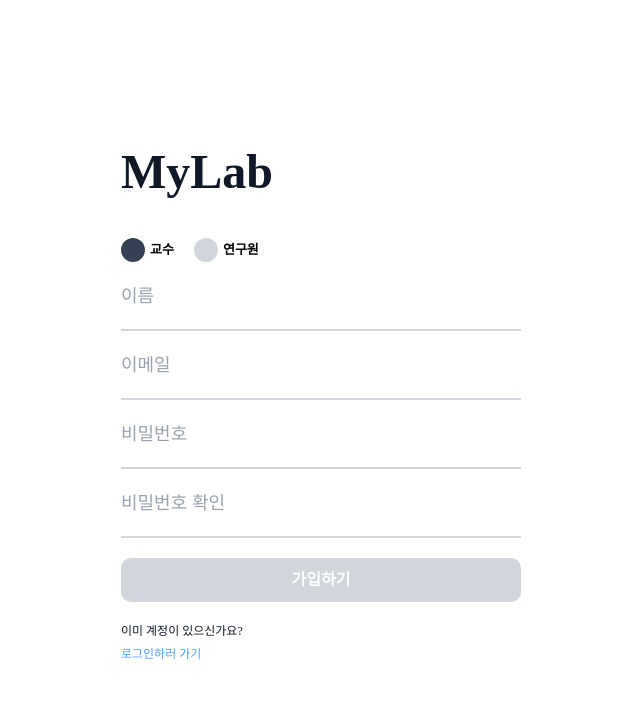
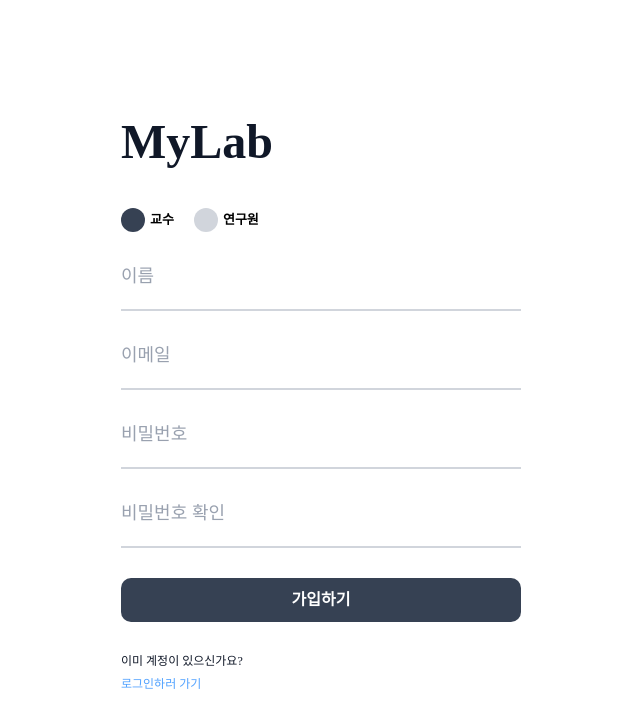
Before and after one commit to mylab-org/mylab-web, a Next.js app: page /regist in a window 1280 px wide. Shown: the top 728 px of the page, without its empty margins (594-1234 px from the left). Built offline with nearby package versions, Linux system fonts and the light colour scheme; no server answers.

Commit message:
fix : react-hook-form 회원가입 폼 적용

```diff
--- a/src/features/auth/regist/index.ts
+++ b/src/features/auth/regist/index.ts
@@ -1 +1,2 @@
 export { RegistForm } from './ui/regist-form'
+export { RegistRole } from './ui/regist-role'
--- /dev/null
+++ b/src/features/auth/regist/model/regist.schema.ts
@@ -0,0 +1,28 @@
+import z from 'zod'
+
+export const registSchema = z
+  .object({
+    username: z.string().min(1, '이름을 입력해주세요'),
+    email: z.string().min(1, '이메일을 입력해주세요').email('올바른 이메일 형식이 아니에요'),
+    password: z
+      .string()
+      .min(6, '비밀번호는 6자 이상입니다.')
+      .regex(
+        /^(?=.*[a-zA-Z])(?=.*[0-9])(?=.*[!@#$%^&*~])[a-zA-Z0-9!@#$%^&*~]{6,30}$/,
+        '영문, 숫자, 특수문자를 조합해 6~30자입니다.',
+      ),
+    passwordCheck: z.string(),
+    type: z.enum(['professor', 'student']),
+    grade: z.enum(['1', '2', '3']).optional(),
+  })
+  .superRefine((data, ctx) => {
+    if (data.password !== data.passwordCheck) {
+      ctx.addIssue({
+        path: ['passwordCheck'],
+        message: '비밀번호가 일치하지 않아요',
+        code: z.ZodIssueCode.custom,
+      })
+    }
+  })
+
+export type RegistFormValues = z.infer<typeof registSchema>
--- a/src/features/auth/regist/model/types.ts
+++ b/src/features/auth/regist/model/types.ts
@@ -1,6 +1,17 @@
+// 이전 회원가입 타입
 export interface Regist {
   username: string
   email: string
   password: string
   passwordCheck: string
 }
+
+//현재 사용하는 회원가입 타입
+export interface SignUpType {
+  type: 'professor' | 'student'
+  grade?: string
+  username: string
+  email: string
+  password: string
+  passwordCheck: string
+}
--- a/src/features/auth/regist/model/useRegist.ts
+++ b/src/features/auth/regist/model/useRegist.ts
@@ -17,9 +17,5 @@ export const useRegist = () => {
     }))
   }
 
-  const isInput = (): boolean => {
-    return !!(data.username.length && data.email.length && data.password.length && data.passwordCheck.length)
-  }
-
-  return { data, handleChangeData, isInput }
+  return { data, handleChangeData }
 }
--- a/src/features/auth/regist/ui/regist-form.tsx
+++ b/src/features/auth/regist/ui/regist-form.tsx
@@ -1,9 +1,10 @@
 'use client'
 
-import { type ChangeEvent, useActionState, useRef } from 'react'
+import { type ChangeEvent, useActionState } from 'react'
+import { useFormContext } from 'react-hook-form'
 import { handleRegistAction } from '@/features/auth/regist/model/regist-action'
 import type { Regist } from '@/features/auth/regist/model/types'
-import { FloatingLabel, Radio } from '@/shared/ui'
+import { Button, FloatingLabel } from '@/shared/ui'
 
 type Props = {
   data: Regist
@@ -13,77 +14,58 @@ type Props = {
 export const RegistForm = ({ data, onChange }: Props) => {
   const initialState = { success: false, emailMsg: '', pwMsg: '', pwCheckMsg: '' }
   const [state, dispatch] = useActionState(handleRegistAction, initialState)
-  const degreeRef = useRef<HTMLDivElement | null>(null)
 
-  const handleChangeRole = (e: React.ChangeEvent<HTMLInputElement>) => {
-    if (!degreeRef.current) return
+  const {
+    register,
+    handleSubmit,
+    formState: { errors },
+  } = useFormContext<Regist>()
 
-    degreeRef.current.style.display = e.target.value === 'student' ? 'flex' : 'none'
+  const onSubmit = (data: Regist) => {
+    console.log('제출', data)
   }
 
   return (
     <form
       id={'regist-form'}
-      onSubmit={(e: React.FormEvent<HTMLFormElement>) => {
-        e.preventDefault()
-        dispatch(new FormData(e.currentTarget))
-      }}
-      className={'flex w-[400px] flex-col gap-[20px]'}
+      // onSubmit={(e: React.FormEvent<HTMLFormElement>) => {
+      //   e.preventDefault()
+      //   dispatch(new FormData(e.currentTarget))
+      // }}
+      onSubmit={handleSubmit(onSubmit)}
+      className={'flex w-[400px] flex-col gap-[30px]'}
     >
-      <div className={'flex gap-[20px]'}>
-        <Radio
-          id={'survey1'}
-          name={'role'}
-          value={'professor'}
-          title={'교수'}
-          defaultChecked
-          onChange={handleChangeRole}
-        />
-        <Radio id={'survey2'} name={'role'} value={'student'} title={'연구원'} onChange={handleChangeRole} />
-      </div>
-      <div ref={degreeRef} className={'hidden gap-[20px]'}>
-        <Radio id={'survey3'} name={'stu'} value={'1'} title={'학부생'} defaultChecked />
-        <Radio id={'survey4'} name={'stu'} value={'2'} title={'석사'} />
-        <Radio id={'survey5'} name={'stu'} value={'3'} title={'박사'} />
-      </div>
       <FloatingLabel
-        type={'text'}
         labelName={'이름'}
-        name={'username'}
         className={'w-full'}
-        value={data.username}
-        onChange={onChange}
+        {...register('username')}
+        isError={!!errors.username}
+        errorMsg={errors.username?.message}
       />
       <FloatingLabel
-        type={'text'}
         labelName={'이메일'}
-        name={'email'}
         className={'w-full'}
-        value={data.email}
-        onChange={onChange}
-        isError={!!state.emailMsg}
-        errorMsg={state.emailMsg}
+        {...register('email')}
+        isError={!!errors.email}
+        errorMsg={errors.email?.message}
       />
       <FloatingLabel
         type={'password'}
         labelName={'비밀번호'}
-        name={'password'}
         className={'w-full'}
-        value={data.password}
-        onChange={onChange}
-        isError={!!state.pwMsg}
-        errorMsg={state.pwMsg}
+        {...register('password')}
+        isError={!!errors.password}
+        errorMsg={errors.password?.message}
       />
       <FloatingLabel
         type={'password'}
         labelName={'비밀번호 확인'}
-        name={'passwordCheck'}
         className={'w-full'}
-        value={data.passwordCheck}
-        onChange={onChange}
-        isError={!!state.pwCheckMsg}
-        errorMsg={state.pwCheckMsg}
+        {...register('passwordCheck')}
+        isError={!!errors.passwordCheck}
+        errorMsg={errors.passwordCheck?.message}
       />
+      <Button form={'regist-form'}>가입하기</Button>
     </form>
   )
 }
--- /dev/null
+++ b/src/features/auth/regist/ui/regist-role.tsx
@@ -0,0 +1,33 @@
+import { useEffect } from 'react'
+import { useFormContext } from 'react-hook-form'
+import type { SignUpType } from '@/features/auth/regist/model/types'
+import { Radio } from '@/shared/ui'
+
+export const RegistRole = () => {
+  const { register, watch, setValue } = useFormContext<SignUpType>()
+  const type = watch('type')
+
+  useEffect(() => {
+    if (type === 'professor') {
+      setValue('grade', undefined)
+    } else {
+      setValue('grade', '1')
+    }
+  }, [type, setValue])
+
+  return (
+    <div className={'flex flex-col gap-[10px]'}>
+      <div className={'flex gap-[20px]'}>
+        <Radio id={'type1'} value={'professor'} title={'교수'} {...register('type')} />
+        <Radio id={'type2'} value={'student'} title={'연구원'} {...register('type')} />
+      </div>
+      {type === 'student' && (
+        <div className={'flex gap-[20px]'}>
+          <Radio id={'grade1'} value={'1'} title={'학부생'} {...register('grade')} />
+          <Radio id={'grade2'} value={'2'} title={'석사'} {...register('grade')} />
+          <Radio id={'grade3'} value={'3'} title={'박사'} {...register('grade')} />
+        </div>
+      )}
+    </div>
+  )
+}
--- a/src/views/auth/RegistPage.tsx
+++ b/src/views/auth/RegistPage.tsx
@@ -1,30 +1,36 @@
 'use client'
 
-import { RegistForm } from '@/features/auth/regist'
+import { zodResolver } from '@hookform/resolvers/zod'
+import { FormProvider, useForm } from 'react-hook-form'
+import { RegistForm, RegistRole } from '@/features/auth/regist'
+import { type RegistFormValues, registSchema } from '@/features/auth/regist/model/regist.schema'
 import { useRegist } from '@/features/auth/regist/model/useRegist'
-import { Button, Radio } from '@/shared/ui'
 import { AuthLinkItem } from '@/widgets/auth'
 
 export const RegistPage = () => {
-  const { data, isInput, handleChangeData } = useRegist()
+  const { data, handleChangeData } = useRegist()
+
+  const methods = useForm<RegistFormValues>({
+    mode: 'onChange',
+    defaultValues: {
+      username: '',
+      email: '',
+      type: 'professor',
+      password: '',
+      passwordCheck: '',
+    },
+    resolver: zodResolver(registSchema),
+  })
+
   return (
-    <div className={'flex flex-col gap-[20px]'}>
-      {/*<div className={'flex gap-[20px]'}>*/}
-      {/*  <Radio id={'survey1'} name={'survey'} title={'교수'} />*/}
-      {/*  <Radio id={'survey2'} name={'survey'} title={'연구원'} />*/}
-      {/*</div>*/}
-      {/*<div className={'flex gap-[20px]'}>*/}
-      {/*  <Radio id={'survey3'} name={'student'} title={'학부생'} />*/}
-      {/*  <Radio id={'survey4'} name={'student'} title={'석사'} />*/}
-      {/*  <Radio id={'survey5'} name={'student'} title={'박사'} />*/}
-      {/*</div>*/}
-      <RegistForm data={data} onChange={handleChangeData} />
-      <Button form={'regist-form'} variant={isInput() ? 'primary' : 'noActive'}>
-        가입하기
-      </Button>
-      <footer>
-        <AuthLinkItem title={'로그인하러 가기'} text={'이미 계정이 있으신가요?'} href={'/login'} />
-      </footer>
-    </div>
+    <FormProvider {...methods}>
+      <div className={'flex flex-col gap-[30px]'}>
+        <RegistRole />
+        <RegistForm data={data} onChange={handleChangeData} />
+        <footer>
+          <AuthLinkItem title={'로그인하러 가기'} text={'이미 계정이 있으신가요?'} href={'/login'} />
+        </footer>
+      </div>
+    </FormProvider>
   )
 }
```
